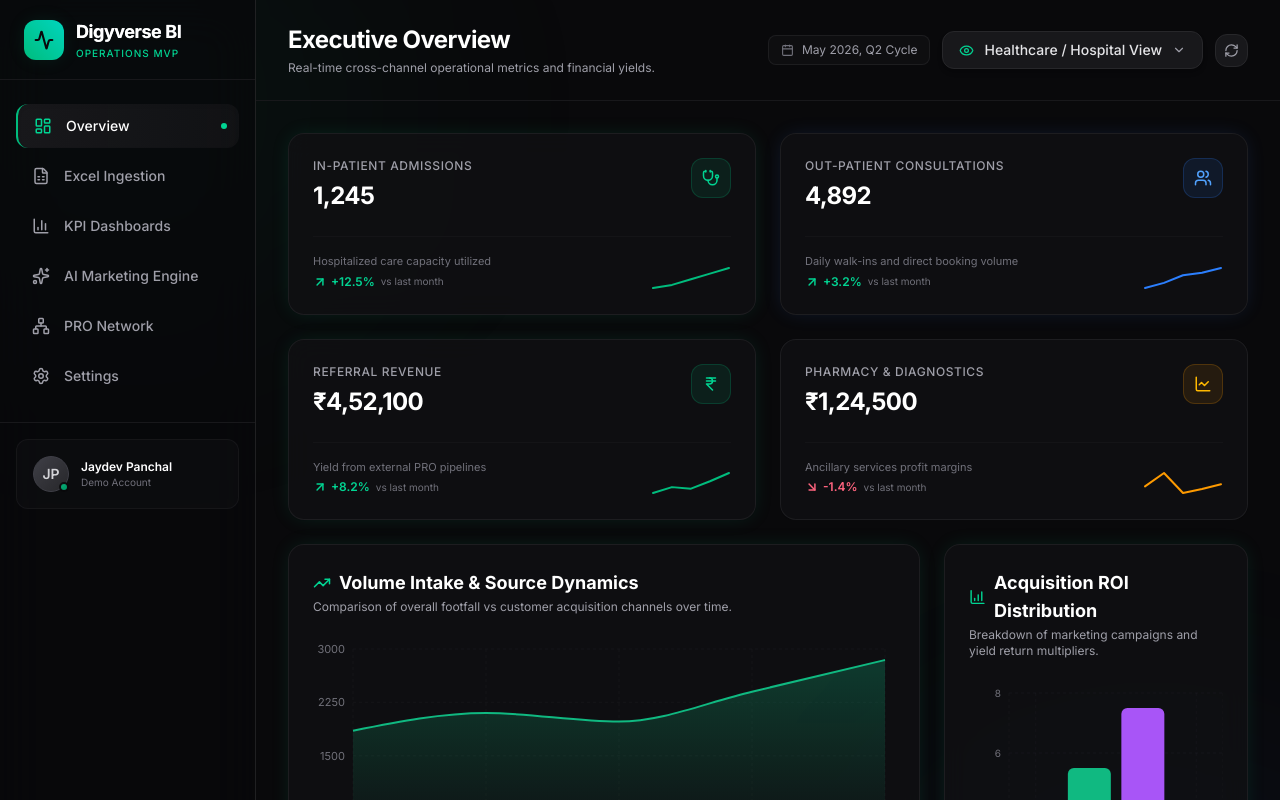
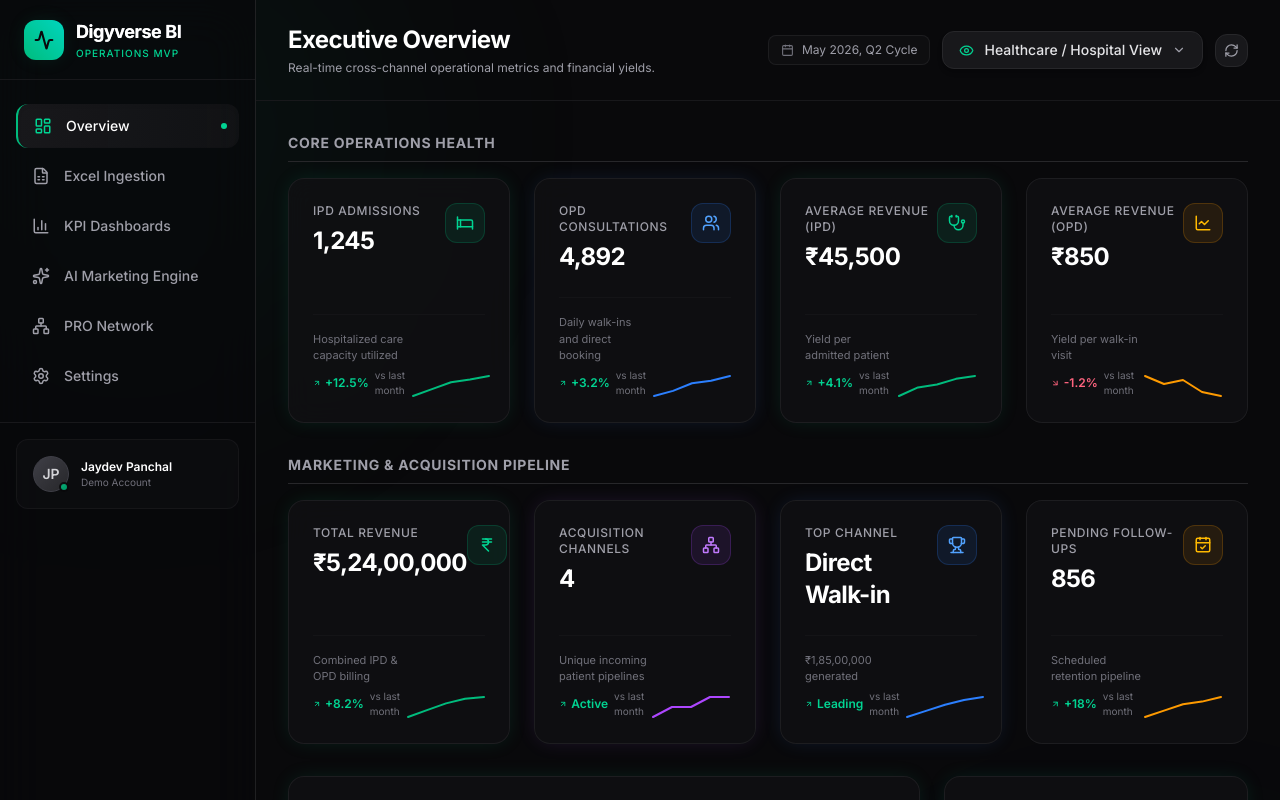
Before and after one commit to joyboyjd/digyverse-bi-mvp, a Next.js app: page / in a window 1280 px wide. Shown: the top 800 px of the page. Built offline with nearby package versions, Linux system fonts and the light colour scheme.

Commit message:
feat: complete 8-card executive dashboard architecture

```diff
--- a/src/app/page.tsx
+++ b/src/app/page.tsx
@@ -6,9 +6,6 @@ import Sidebar from "@/components/sidebar";
 import DashboardHeader from "@/components/dashboard-header";
 import MetricCard from "@/components/metric-card";
 import { useData } from "../context/DataContext";
-
-
-
 
 // Lucide Icons
 import {
@@ -20,7 +17,11 @@ import {
   Utensils,
   Zap,
   TrendingUp,
-  FileCheck
+  FileCheck,
+  Bed,
+  Network,
+  Trophy,
+  CalendarCheck
 } from "lucide-react";
 
 import dynamic from "next/dynamic";
@@ -32,101 +33,98 @@ export default function Home() {
   const { parsedMetrics } = useData();
 
   // --- REAL-TIME MATH ENGINE ---
-  // 1. Set our default dummy numbers (used when no file is uploaded)
+  // 1. Default fallback metrics
   let ipdCount = 1245;
   let opdCount = 4892;
-  let refRevenue = 452100;
-  let pharmaRevenue = 124500;
+  let ipdARPP = 45500;
+  let opdARPP = 850;
+  let totalRevenue = 52400000;
+  let activeChannels = 4;
+  let topChannelName = "Direct Walk-in";
+  let topChannelRev = 18500000;
+  let followUpCount = 856;
 
-  // 2. If a file is uploaded, calculate the REAL math!
+  // 2. Dynamic Calculation
   if (parsedMetrics?.sheetData && parsedMetrics.sheetData.length > 0) {
     const data = parsedMetrics.sheetData;
 
-    // Calculate In-Patient (IPD)
+    // IPD Logic
     const ipdRows = data.filter((row: any) =>
       row.Treatment_Type?.toString().toUpperCase().includes('IPD') ||
       row.Treatment_Type?.toString().toUpperCase().includes('IN-PATIENT')
     );
-    // Safety fallback: if no IPD tag is found, just count total rows so the demo never shows 0
     ipdCount = ipdRows.length > 0 ? ipdRows.length : data.length;
+    const ipdRevenue = ipdRows.reduce((sum: number, row: any) => sum + (Number(row.Billing_Amount_INR) || 0), 0);
+    if (ipdCount > 0) ipdARPP = Math.round(ipdRevenue / ipdCount);
 
-    // Calculate Out-Patient (OPD)
+    // OPD Logic
     const opdRows = data.filter((row: any) =>
       row.Treatment_Type?.toString().toUpperCase().includes('OPD') ||
       row.Treatment_Type?.toString().toUpperCase().includes('OUT-PATIENT')
     );
-    if (opdRows.length > 0) opdCount = opdRows.length;
+    if (opdRows.length > 0) {
+      opdCount = opdRows.length;
+      const opdRevenue = opdRows.reduce((sum: number, row: any) => sum + (Number(row.Billing_Amount_INR) || 0), 0);
+      opdARPP = Math.round(opdRevenue / opdCount);
+    }
 
-    // Calculate Referral Revenue (Sum of Billing_Amount_INR where PRO_Name exists or Channel is Referral)
-    const referralRows = data.filter((row: any) =>
-      row.Acquisition_Channel?.toString().toUpperCase().includes('REFERRAL') ||
-      row.Acquisition_Channel?.toString().toUpperCase().includes('PRO') ||
-      row.PRO_Name
+    // Total Revenue & Channels
+    totalRevenue = data.reduce((sum: number, row: any) => sum + (Number(row.Billing_Amount_INR) || 0), 0);
+
+    // Count unique acquisition channels
+    const uniqueChannels = new Set(data.map((row: any) => row.Acquisition_Channel).filter(Boolean));
+    if (uniqueChannels.size > 0) activeChannels = uniqueChannels.size;
+
+    // Identify Top Performing Channel
+    const channelRevMap: Record<string, number> = {};
+    data.forEach((row: any) => {
+      const channel = row.Acquisition_Channel || "Unknown";
+      const rev = Number(row.Billing_Amount_INR) || 0;
+      channelRevMap[channel] = (channelRevMap[channel] || 0) + rev;
+    });
+
+    let maxRev = 0;
+    let topChan = "N/A";
+    for (const [chan, rev] of Object.entries(channelRevMap)) {
+      if (rev > maxRev && chan !== "Unknown" && chan !== "") {
+        maxRev = rev;
+        topChan = chan;
+      }
+    }
+    if (maxRev > 0) {
+      topChannelName = topChan;
+      topChannelRev = maxRev;
+    }
+
+    // Follow-up Pipeline
+    const fRows = data.filter((row:any) =>
+      row.Follow_Up_Required?.toString().toUpperCase() === 'YES' ||
+      row.Follow_Up_Required === true
     );
-    const rowsToSum = referralRows.length > 0 ? referralRows : data; // Fallback to all revenue if tags miss
-    refRevenue = rowsToSum.reduce((sum: number, row: any) => sum + (Number(row.Billing_Amount_INR) || 0), 0);
-
-    // Calculate Pharmacy & Diagnostics (Based on Department)
-    const pharmaRows = data.filter((row: any) =>
-      row.Department?.toString().toUpperCase().includes('PHARMA') ||
-      row.Department?.toString().toUpperCase().includes('DIAGNOSTIC')
-    );
-    if (pharmaRows.length > 0) {
-      pharmaRevenue = pharmaRows.reduce((sum: number, row: any) => sum + (Number(row.Billing_Amount_INR) || 0), 0);
-    }
+    if (fRows.length > 0) followUpCount = fRows.length;
   }
   // -----------------------------
 
-  // Interactive sync states
-  // Sync metric bonus state kept for chart compilation but no longer mutable via Excel Ingestion directly
   const [syncMetricBonus] = useState(0);
 
   const handleRefresh = () => {
     alert("Clearing caches and hot-reloading dashboard analytics... Done!");
   };
 
-  // Dynamic values based on View & Ingest status
-  const getOPDCount = () => {
-    const base = parsedMetrics?.outPatientConsultations || 2845;
-    return (base + syncMetricBonus).toLocaleString("en-IN");
-  };
-
-  const getOrdersCount = () => {
-    const base = parsedMetrics?.totalOrders || 1420;
-    return (base + syncMetricBonus).toLocaleString("en-IN");
-  };
-
-  const getReferralRevenue = () => {
-    const base = parsedMetrics?.referralRevenue || 45210;
-    const bonus = syncMetricBonus * 35;
-    return `₹${(base + bonus).toLocaleString("en-IN")}`;
-  };
-
-  const getGeneralRevenue = () => {
-    const base = parsedMetrics?.marketingYield || 18450;
-    const bonus = syncMetricBonus * 12;
-    return `₹${(base + bonus).toLocaleString("en-IN")}`;
-  };
-
   return (
     <div className="flex flex-1 min-h-screen bg-[#09090b] text-[#fafafa] relative overflow-hidden font-sans">
 
-      {/* Decorative Blur Backgrounds */}
       <div className="absolute top-[-10%] left-[-10%] w-[40%] h-[40%] rounded-full bg-emerald-500/5 blur-[120px] pointer-events-none" />
       <div className="absolute bottom-[-10%] right-[-10%] w-[40%] h-[40%] rounded-full bg-blue-500/5 blur-[120px] pointer-events-none" />
 
-      {/* Sidebar navigation */}
       <Sidebar />
 
-      {/* Main dashboard content panel */}
       <main className="flex-1 flex flex-col min-w-0 overflow-y-auto relative">
         <DashboardHeader onRefresh={handleRefresh} />
 
-        {/* Dashboard Content */}
         <div className="flex-1 pb-12">
-          <div className="p-6 sm:p-8 space-y-6">
+          <div className="p-6 sm:p-8 space-y-8">
 
-              {/* Interactive Ingest Info Alert */}
               {syncMetricBonus > 0 && (
                 <div className="glass-panel p-4 rounded-2xl border-emerald-500/30 bg-emerald-950/20 text-white flex items-center justify-between animate-in fade-in duration-300">
                   <div className="flex items-center gap-3">
@@ -136,7 +134,7 @@ export default function Home() {
                     <div>
                       <h4 className="font-heading text-xs font-bold text-white uppercase tracking-wider">Dashboard Synced</h4>
                       <p className="font-sans text-xs text-zinc-300 mt-0.5">
-                        Injected 1,250 total clinical metrics. Calculated metric offsets: +{syncMetricBonus} OPD footfalls.
+                        Injected real-time data from Operations Log.
                       </p>
                     </div>
                   </div>
@@ -146,49 +144,106 @@ export default function Home() {
                 </div>
               )}
 
-              {/* Metric Summary Rows */}
-              <div className="grid grid-cols-1 md:grid-cols-2 gap-4 sm:gap-6">
+              {/* View Rendering */}
               {viewState === "healthcare" ? (
                 <>
+                  {/* ROW 1: Operations Health */}
+                  <div>
+                    <h3 className="text-sm font-heading font-bold text-zinc-400 uppercase tracking-wider mb-4 border-b border-zinc-800 pb-2">
+                      Core Operations Health
+                    </h3>
+                    <div className="grid grid-cols-1 md:grid-cols-2 lg:grid-cols-4 gap-4 sm:gap-6">
                       <MetricCard
-                    title="In-Patient Admissions"
+                        title="IPD Admissions"
                         value={ipdCount.toLocaleString("en-IN")}
                         subtext="Hospitalized care capacity utilized"
                         trend={{ value: "+12.5%", isPositive: true }}
-                    icon={Stethoscope}
+                        icon={Bed}
                         themeColor="emerald"
-                    sparklineData={[parsedMetrics ? 1890 : 1245, 1300, 1400, 1500, 1600]}
+                        sparklineData={[1100, 1150, 1200, 1220, ipdCount]}
                       />
                       <MetricCard
-                    title="Out-Patient Consultations"
+                        title="OPD Consultations"
                         value={opdCount.toLocaleString("en-IN")}
-                    subtext="Daily walk-ins and direct booking volume"
+                        subtext="Daily walk-ins and direct booking"
                         trend={{ value: "+3.2%", isPositive: true }}
                         icon={Users}
                         themeColor="blue"
-                    sparklineData={[4500, 4600, 4750, 4800, parsedMetrics?.outPatientConsultations || 4892]}
+                        sparklineData={[4500, 4600, 4750, 4800, opdCount]}
                       />
                       <MetricCard
-                    title="Referral Revenue"
-                    value={`₹${refRevenue.toLocaleString("en-IN")}`}
-                    subtext="Yield from external PRO pipelines"
+                        title="Average Revenue (IPD)"
+                        value={`₹${ipdARPP.toLocaleString("en-IN")}`}
+                        subtext="Yield per admitted patient"
+                        trend={{ value: "+4.1%", isPositive: true }}
+                        icon={Stethoscope}
+                        themeColor="emerald"
+                        sparklineData={[42000, 43500, 44000, 45000, ipdARPP]}
+                      />
+                      <MetricCard
+                        title="Average Revenue (OPD)"
+                        value={`₹${opdARPP.toLocaleString("en-IN")}`}
+                        subtext="Yield per walk-in visit"
+                        trend={{ value: "-1.2%", isPositive: false }}
+                        icon={LineChart}
+                        themeColor="amber"
+                        sparklineData={[900, 880, 890, 860, opdARPP]}
+                      />
+                    </div>
+                  </div>
+
+                  {/* ROW 2: Marketing & Pipeline */}
+                  <div>
+                    <h3 className="text-sm font-heading font-bold text-zinc-400 uppercase tracking-wider mb-4 border-b border-zinc-800 pb-2">
+                      Marketing & Acquisition Pipeline
+                    </h3>
+                    <div className="grid grid-cols-1 md:grid-cols-2 lg:grid-cols-4 gap-4 sm:gap-6">
+                      <MetricCard
+                        title="Total Revenue"
+                        value={`₹${totalRevenue.toLocaleString("en-IN")}`}
+                        subtext="Combined IPD & OPD billing"
                         trend={{ value: "+8.2%", isPositive: true }}
                         icon={IndianRupee}
                         themeColor="emerald"
-                    sparklineData={[35000, 38000, 37200, 41000, parsedMetrics?.referralRevenue || (45210 + (syncMetricBonus * 35))]}
+                        sparklineData={[48000000, 49500000, 51000000, 52000000, totalRevenue]}
                       />
                       <MetricCard
-                    title="Pharmacy & Diagnostics"
-                    value={`₹${pharmaRevenue.toLocaleString("en-IN")}`}
-                    subtext="Ancillary services profit margins"
-                    trend={{ value: "-1.4%", isPositive: false }}
-                    icon={LineChart}
+                        title="Acquisition Channels"
+                        value={activeChannels.toString()}
+                        subtext="Unique incoming patient pipelines"
+                        trend={{ value: "Active", isPositive: true }}
+                        icon={Network}
+                        themeColor="purple"
+                        sparklineData={[2, 3, 3, 4, activeChannels]}
+                      />
+                      <MetricCard
+                        title="Top Channel"
+                        value={topChannelName}
+                        subtext={`₹${topChannelRev.toLocaleString("en-IN")} generated`}
+                        trend={{ value: "Leading", isPositive: true }}
+                        icon={Trophy}
+                        themeColor="blue"
+                        sparklineData={[12000000, 14000000, 16000000, 17500000, topChannelRev]}
+                      />
+                      <MetricCard
+                        title="Pending Follow-ups"
+                        value={followUpCount.toLocaleString("en-IN")}
+                        subtext="Scheduled retention pipeline"
+                        trend={{ value: "+18%", isPositive: true }}
+                        icon={CalendarCheck}
                         themeColor="amber"
-                    sparklineData={[28000, 29000, 27500, 27800, parsedMetrics?.pharmacyDiagnostics || (28150 + (syncMetricBonus * 10))]}
+                        sparklineData={[700, 750, 800, 820, followUpCount]}
                       />
+                    </div>
+                  </div>
                 </>
               ) : (
-                <>
+                /* Retail / General Fallback UI */
+                <div>
+                   <h3 className="text-sm font-heading font-bold text-zinc-400 uppercase tracking-wider mb-4 border-b border-zinc-800 pb-2">
+                      Business Operations
+                    </h3>
+                  <div className="grid grid-cols-1 md:grid-cols-2 lg:grid-cols-4 gap-4 sm:gap-6">
                     <MetricCard
                       title="Total Weekly Orders"
                       value={parsedMetrics?.totalOrders ? parsedMetrics.totalOrders.toLocaleString("en-IN") : "3,842"}
@@ -225,9 +280,9 @@ export default function Home() {
                       themeColor="amber"
                       sparklineData={[3.8, 3.7, 3.8, 3.6, parsedMetrics?.costPerAcquisition || 3.6]}
                     />
-                </>
+                  </div>
+                </div>
               )}
-            </div>
 
             {/* Dynamic Recharts Integration */}
             <AnalyticsCharts viewState={viewState} />
```
Lines whose indentation alone changed are shown as unchanged.
